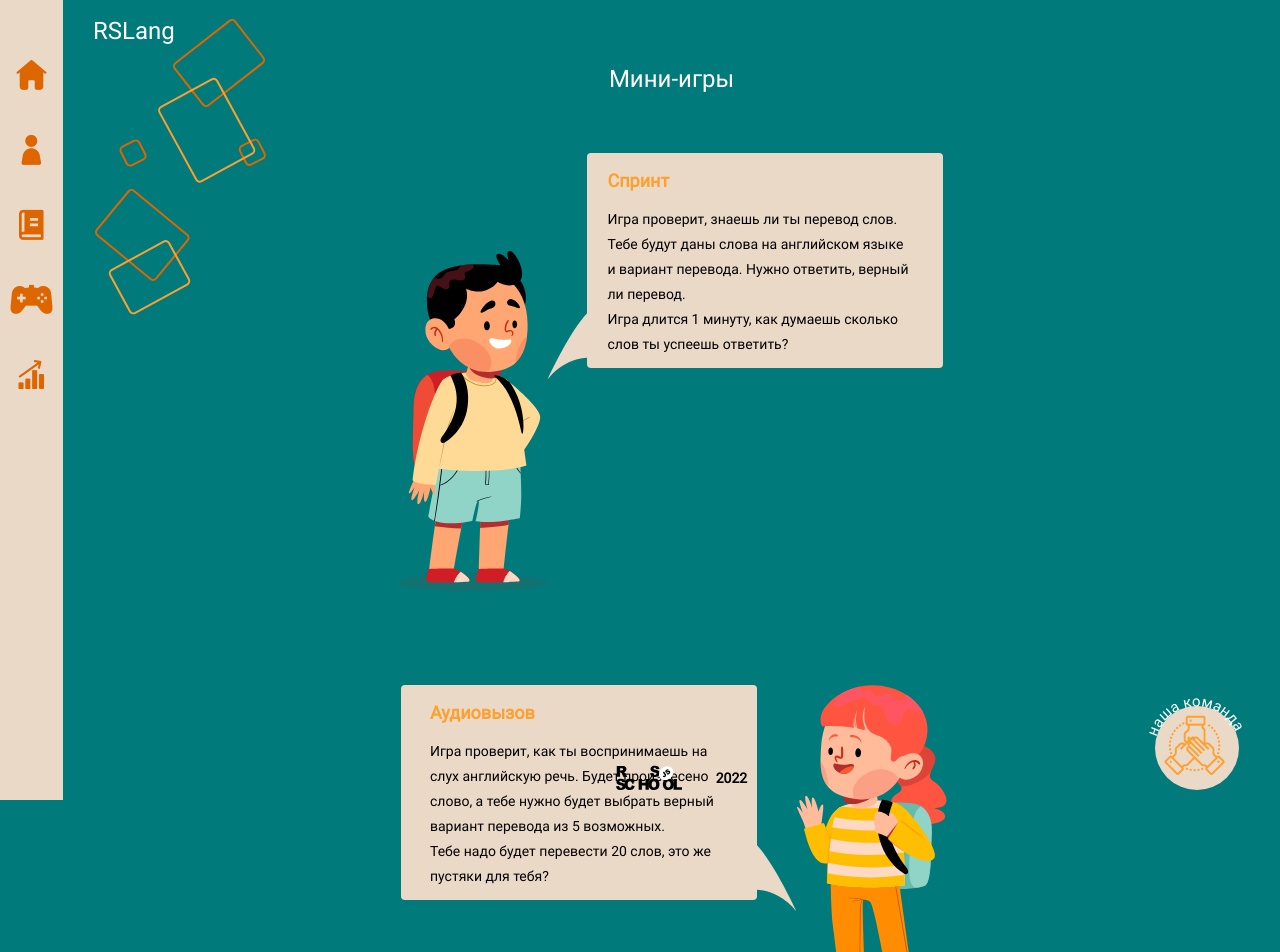
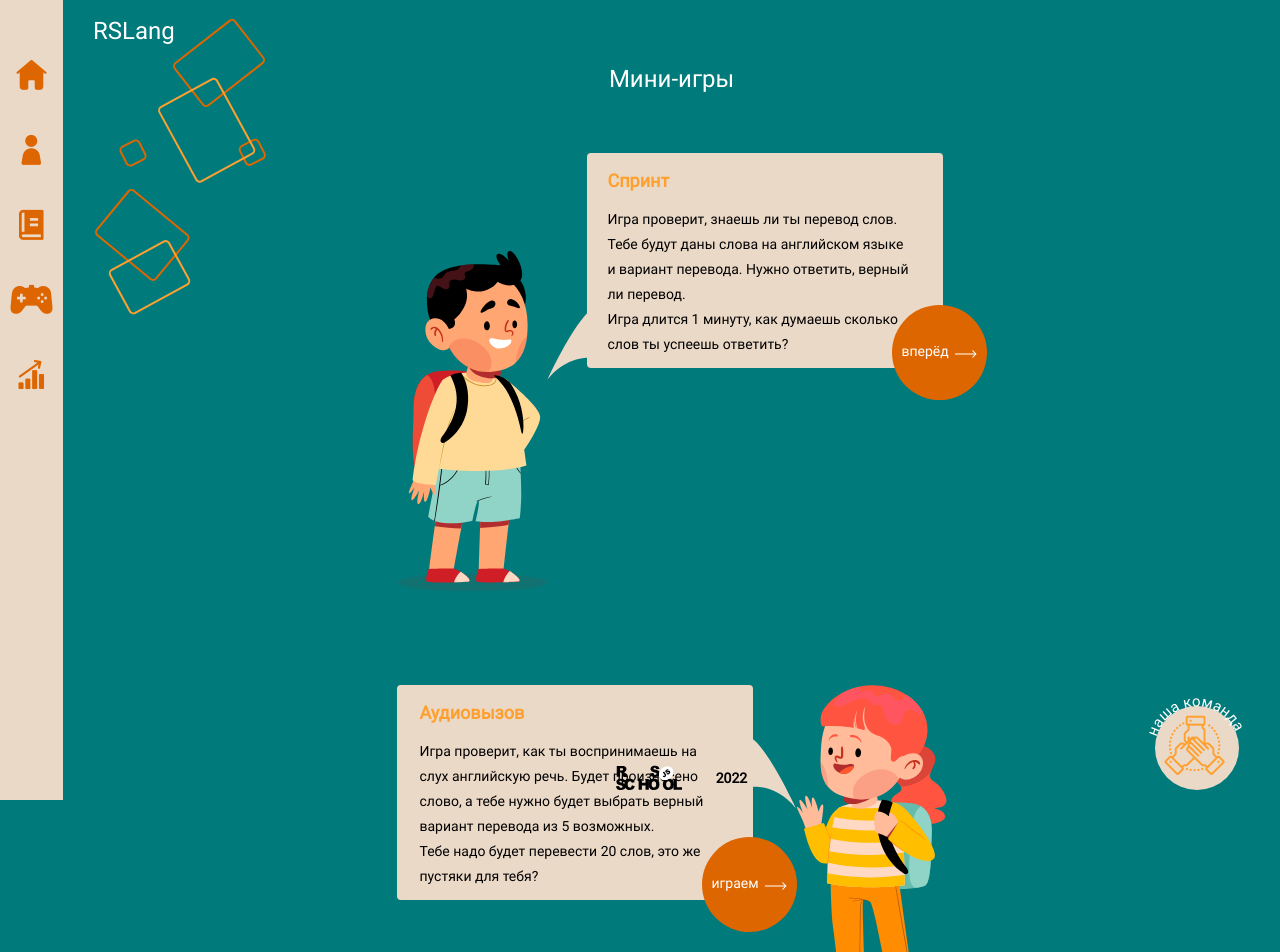
Before and after one commit to NetLighty/RS-Lang, a React (Vite) app: page /games in a window 1280 px wide. Shown: the top 952 px of the page. Built offline with nearby package versions, Linux system fonts and the light colour scheme.

Commit message:
feat: add button for start games

```diff
--- a/src/components/descriptionGame/descriptionGame.scss
+++ b/src/components/descriptionGame/descriptionGame.scss
@@ -8,7 +8,6 @@
    &__content{
       position: absolute;
       top: 17px;
-      left: 61px;
       width: 306px;
       font-size: $mainFontSize;
       &_header{
@@ -20,4 +19,38 @@
          line-height: 25px;
       }
    }
+   &-audio{
+      width: 400px;
+      height: 227px;
+      background: url('../../assets/img/cloud.svg') no-repeat;
+      &__content {
+         left: 23px;
+      }
+      &__button{
+         position: absolute;
+         bottom: -20px;
+         right: 0;
+         transition: all 0.5s ease;
+         &:hover{
+            transform: scale(1.1);
+         }
+      }
+   }
+   &-sprint{
+      width: 400px;
+      height: 227px;
+      background: url('../../assets/img/aboutImgBackground.svg') no-repeat;
+      &__content {
+         left: 61px;
+      }
+      &__button{
+         position: absolute;
+         bottom: -20px;
+         right: -40px;
+         transition: all 0.5s ease;
+         &:hover{
+            transform: scale(1.1);
+         }
+      }
+   }
 }
--- a/src/components/descriptionGame/descriptionGames.tsx
+++ b/src/components/descriptionGame/descriptionGames.tsx
@@ -1,4 +1,5 @@
 import React, { FC } from 'react';
+import StartGame from '../../ui/startGame/startGame';
 import './descriptionGame.scss';
 
 interface DescriptionGameProps {
@@ -6,17 +7,22 @@ interface DescriptionGameProps {
   text: string;
   addText: string;
   addClass: string;
+  textButton: string;
+  path: string;
 }
 
 // eslint-disable-next-line react/function-component-definition
 const DescriptionGame: FC<DescriptionGameProps> = ({
-  name, text, addText, addClass,
+  name, text, addText, addClass, textButton, path,
 }) => (
-  <div className={`description ${addClass}`}>
-    <div className={`description__content ${addClass}`}>
+  <div className={`description description-${addClass}`}>
+    <div className={`description__content description-${addClass}__content`}>
       <h3 className="description__content_header">{name}</h3>
       <p className="description__content_text">{text}</p>
       <p className="description__content_text">{addText}</p>
+    </div>
+    <div className={`description-${addClass}__button`}>
+      <StartGame text={textButton} path={path} />
     </div>
   </div>
 );
--- a/src/components/gameAudioAbout/gameAudioAbout.tsx
+++ b/src/components/gameAudioAbout/gameAudioAbout.tsx
@@ -11,7 +11,9 @@ const GameAudioAbout: FC = () => (
       text="Игра проверит, как ты воспринимаешь на слух английскую речь.
       Будет произнесено слово, а тебе нужно будет выбрать верный вариант перевода из 5 возможных."
       addText="Тебе надо будет перевести 20 слов, это же пустяки для тебя?"
-      addClass="reverse"
+      addClass="audio"
+      textButton="играем"
+      path="/audioСall"
     />
   </div>
 );
--- a/src/components/gameSprintAbout/gameSprintAbout.tsx
+++ b/src/components/gameSprintAbout/gameSprintAbout.tsx
@@ -11,7 +11,9 @@ const GameSprintAbout: FC = () => (
       text="Игра проверит, знаешь ли ты перевод слов.
         Тебе будут даны слова на английском языке и вариант перевода. Нужно ответить, верный ли перевод."
       addText="Игра длится 1 минуту, как думаешь сколько слов ты успеешь ответить?"
-      addClass="games__sprint_description"
+      addClass="sprint"
+      textButton="вперёд"
+      path="/sprint"
     />
   </div>
 );
--- a/src/ui/startGame/startGame.scss
+++ b/src/ui/startGame/startGame.scss
@@ -0,0 +1,30 @@
+@import '../../style/global.scss';
+
+.game-link{
+   display: flex;
+   width: 95px;
+   height: 95px;
+   background-color: $darkOrangeColor;
+   border-radius: 100%;
+   color: #fff;
+   text-decoration: none;
+   align-items: center;
+   justify-content: center;
+   &:after{
+
+   }
+   &__container{
+      display: flex;
+      column-gap: 6px;
+   }
+   &__text{
+      font-size: $mainFontSize;
+   }
+   &__arrow{
+      &:before {
+         content: url('../../assets/img/arrow.svg');
+         width: 12px;
+         height: 3px;
+      }
+   }
+}
--- a/src/ui/startGame/startGame.tsx
+++ b/src/ui/startGame/startGame.tsx
@@ -0,0 +1,20 @@
+import React, { FC } from 'react';
+import { NavLink } from 'react-router-dom';
+import './startGame.scss';
+
+interface StartGameProps {
+  text: string;
+  path: string;
+}
+
+// eslint-disable-next-line react/function-component-definition
+const StartGame: FC<StartGameProps> = ({ text, path }) => (
+  <NavLink className="game-link" to={path}>
+    <div className="game-link__container">
+      <p className="game-link__text">{text}</p>
+      <div className="game-link__arrow" />
+    </div>
+  </NavLink>
+);
+
+export default StartGame;
```
Also changed, not shown: src/assets/img/arrow.svg (added), src/assets/img/cloud.svg (added).
